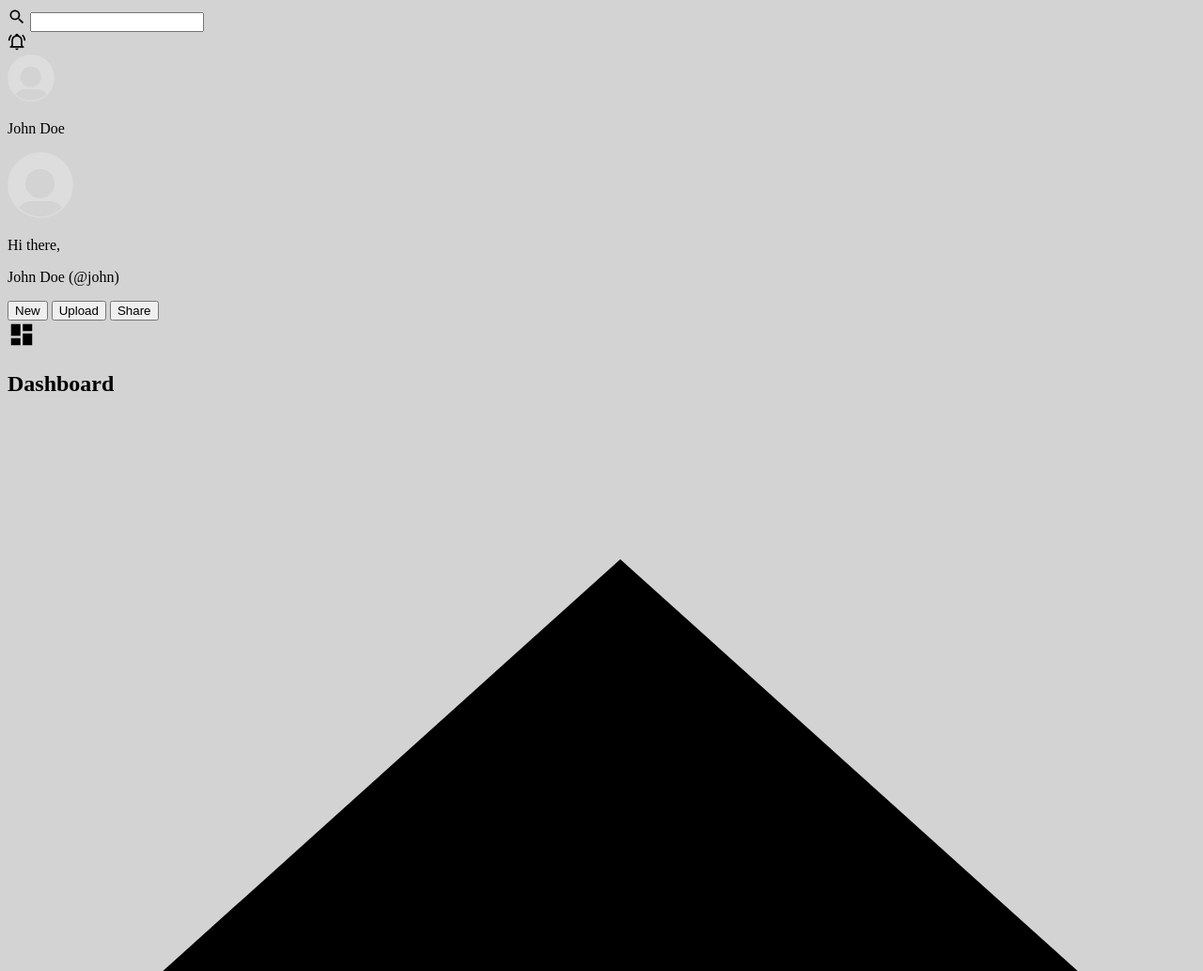
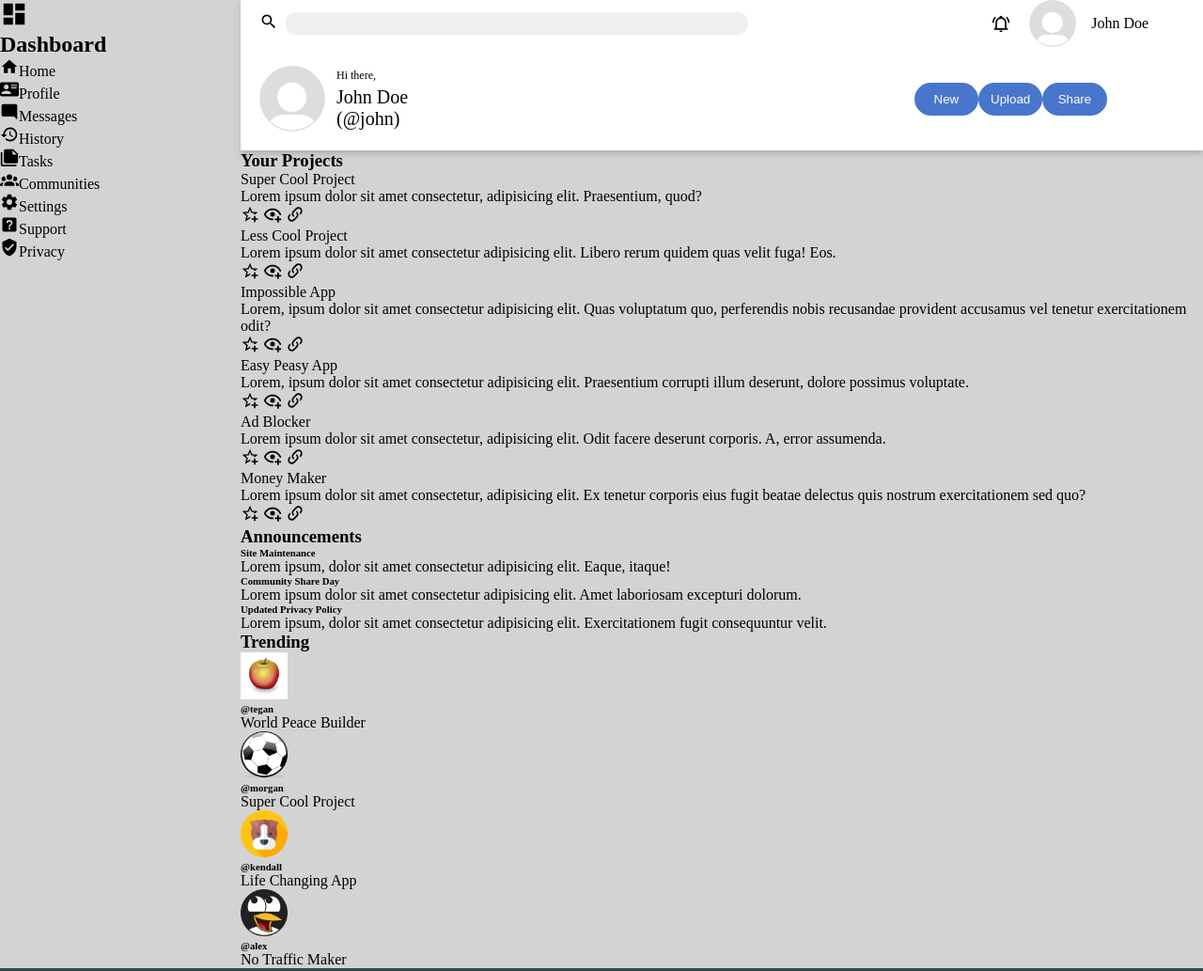
Before and after one commit to cvariara/admin-dashboard, a plain HTML site: page index.html in a window 1280 px wide. Shown: the top 1033 px of the page at 94% size. Drawn offline with Linux system fonts and the light colour scheme.

Commit message:
Styled the header
In index.html - fixed class names for intro div
In style.css - Added styling for the header

```diff
--- a/index.html
+++ b/index.html
@@ -22,8 +22,6 @@
         </div>
         <img
           src="./assets/notification.svg"
-          width="20px"
-          height="20px"
           alt="notifications"
         />
         <div class="profile">
@@ -42,8 +40,10 @@
             height="70px"
             alt="profile picture"
           />
-          <p class="intro">Hi there,</p>
-          <p class="intro-name">John Doe (@john)</p>
+          <div class="intro-text">
+            <p class="intro-hello">Hi there,</p>
+            <p class="intro-name">John Doe (@john)</p>
+          </div>
         </div>
         <div class="buttons">
           <button>New</button>
--- a/style.css
+++ b/style.css
@@ -1,9 +1,125 @@
 *,
 *::before,
 *::after {
+  margin: 0;
+  padding: 0;
   box-sizing: border-box;
 }
 
 body {
   background-color: lightgray;
 }
+
+ul {
+  list-style-type: none;
+}
+
+ul li img {
+  width: 20px;
+  height: 20px;
+}
+
+.container {
+  display: grid;
+  grid-template-columns: 1fr 4fr;
+}
+
+.header {
+  grid-column: 2 / 3;
+  background-color: white;
+  display: grid;
+  grid-template-columns: repeat(5, 1fr);
+  align-items: center;
+  box-shadow: 0px 4px 6px rgba(155, 155, 155, 0.582);
+}
+
+.search {
+  margin-left: 20px;
+  display: flex;
+  align-items: center;
+  grid-row: 1;
+  grid-column: 1 / span 3;
+  width: 100%;
+}
+
+#search {
+  width: 80%;
+  height: 24px;
+  margin-left: 8px;
+  border-radius: 11px;
+  border: none;
+  background-color: rgb(240, 240, 240);
+}
+
+#search:focus {
+  outline: none;
+}
+
+.header > img {
+  width: 20px;
+  height: 20px;
+  grid-row: 1;
+  justify-self: end;
+}
+
+.profile {
+  margin-left: 20px;
+  font-weight: 500;
+  display: flex;
+  align-items: center;
+  gap: 16px;
+}
+
+.intro {
+  display: flex;
+  gap: 12px;
+  align-items: center;
+  margin: 20px 0 20px 20px;
+}
+
+.intro img {
+  width: 70px;
+}
+
+.intro-hello {
+  font-size: 12px;
+  padding-bottom: 4px;
+}
+
+.intro-name {
+  font-size: 20px;
+}
+
+.buttons {
+  grid-column: -1 / -3;
+  display: flex;
+  justify-content: space-between;
+  margin-left: 25%;
+  width: 50%;
+}
+
+.buttons button {
+  width: 90px;
+  height: 35px;
+  border-radius: 18px;
+  border: none;
+  background-color: rgb(72, 118, 204);
+  color: white;
+}
+
+.sidebar {
+  grid-column: 1 / 2;
+  grid-row: 1 / 3;
+}
+
+.content {
+  grid-column: 2 / 3;
+}
+
+.footer {
+  grid-column: 1 / 3;
+  text-align: center;
+  background-color: darkslategrey;
+  color: white;
+  padding: 16px;
+}
```
